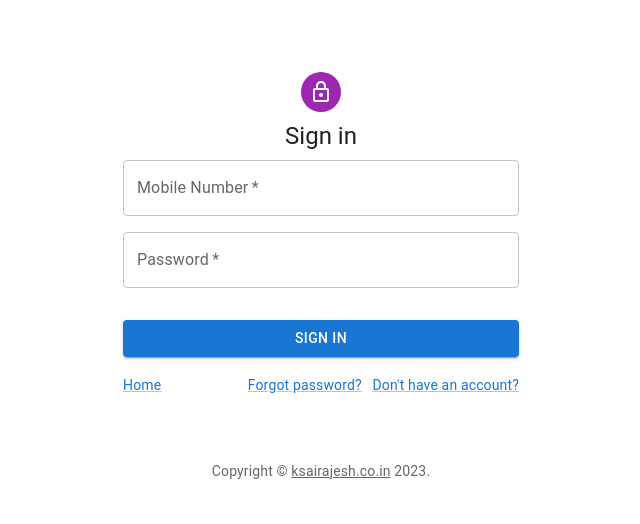
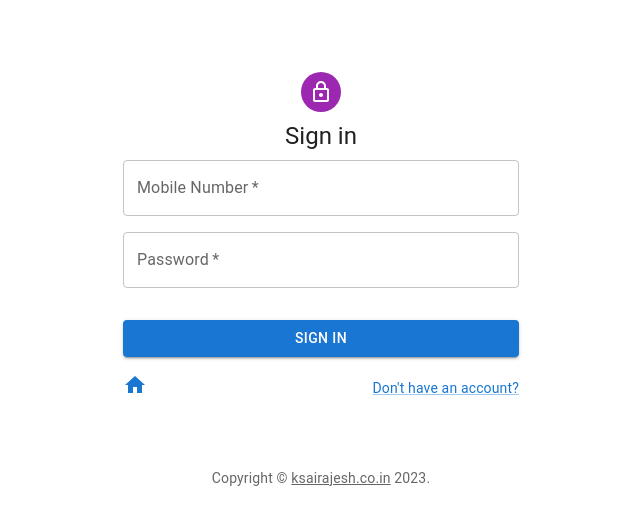
Before and after one commit to SRNAV1272/portfolio, a React (Create React App) app: page /login in a window 1280 px wide. Shown: the top 524 px of the page, without its empty margins (319-959 px from the left). Built offline with nearby package versions, Linux system fonts and the light colour scheme; the HTML template or start-up script is replaced by a standard one; a web font is replaced by a local one.

Commit message:
31_10_2023_latestUpdate_1

```diff
--- a/src/modules/Global/Experience.js
+++ b/src/modules/Global/Experience.js
@@ -10,6 +10,12 @@
 import CloudDownloadIcon from '@mui/icons-material/CloudDownload';
 
 export default function Experience() {
+
+    // let i = 0
+    // do {
+    //     console.log(i)
+    //     i++
+    // } while (i < 5)
 
     const content = [
         {
--- a/src/modules/Global/SignIn.js
+++ b/src/modules/Global/SignIn.js
@@ -1,156 +1,3 @@
-// import * as React from 'react';
-// import Avatar from '@mui/material/Avatar';
-// import Button from '@mui/material/Button';
-// import CssBaseline from '@mui/material/CssBaseline';
-// import TextField from '@mui/material/TextField';
-// import Paper from '@mui/material/Paper';
-// import Box from '@mui/material/Box';
-// import Grid from '@mui/material/Grid';
-// import LockOutlinedIcon from '@mui/icons-material/LockOutlined';
-// import Typography from '@mui/material/Typography';
-// import { createTheme, ThemeProvider } from '@mui/material/styles';
-// import { Link, useNavigate } from 'react-router-dom';
-// import { useDispatch } from 'react-redux'
-// import { PostLogin } from '../../reducers/Slices/SignIn';
-// import { Load } from '../../reducers/Slices/Loading';
-
-// function Copyright(props) {
-//   return (
-//     <Typography variant="body2" color="text.secondary" align="center" {...props}>
-//       {'Copyright © '}
-//       <Link color="inherit" target='_blank' href="https://ksairajesh.co.in">
-//         ksairajesh.co.in
-//       </Link>{' '}
-//       {new Date().getFullYear()}
-//       {'.'}
-//     </Typography>
-//   );
-// }
-
-// // TODO remove, this demo shouldn't need to reset the theme.
-
-// const defaultTheme = createTheme();
-
-// export default function SignIn() {
-//   const navigate = useNavigate()
-//   const [error, setError] = React.useState({
-//     email: false,
-//     password: false
-//   })
-//   const dispatch = useDispatch()
-
-//   const handleSubmit = (event) => {
-//     event.preventDefault();
-//     const data = new FormData(event.currentTarget);
-//     const creds = {
-//       email: data.get('email'),
-//       password: data.get('password'),
-//     }
-//     if (creds.email === '')
-//       setError((prev) => {
-//         return {
-//           ...prev,
-//           email: true
-//         }
-//       })
-//     if (creds.password === '')
-//       setError((prev) => {
-//         return {
-//           ...prev,
-//           password: true
-//         }
-//       })
-
-//     if (creds.email !== '' && creds.password !== '') {
-//       dispatch(Load(true))
-//       dispatch(PostLogin({ creds, navigate }, { dispatch }))
-//     }
-//   };
-
-//   return (
-//     <ThemeProvider theme={defaultTheme}>
-//       <Grid container component="main" sx={{ height: '100vh' }}>
-//         <CssBaseline />
-//         <Grid
-//           item
-//           xs={false}
-//           sm={4}
-//           md={7}
-//           sx={{
-//             backgroundImage: 'url(https://source.unsplash.com/random?wallpapers)',
-//             backgroundRepeat: 'no-repeat',
-//             backgroundColor: (t) =>
-//               t.palette.mode === 'light' ? t.palette.grey[50] : t.palette.grey[900],
-//             backgroundSize: 'cover',
-//             backgroundPosition: 'center',
-//           }}
-//         />
-//         <Grid item xs={12} sm={8} md={5} component={Paper} elevation={6} square>
-//           <Box
-//             sx={{
-//               my: 8,
-//               mx: 4,
-//               display: 'flex',
-//               flexDirection: 'column',
-//               alignItems: 'center',
-//             }}
-//           >
-//             <Avatar sx={{ m: 1, bgcolor: 'secondary.main' }}>
-//               <LockOutlinedIcon />
-//             </Avatar>
-//             <Typography component="h1" variant="h5">
-//               Sign in
-//             </Typography>
-//             <Box component="form" noValidate onSubmit={handleSubmit} sx={{ mt: 1 }}>
-//               <TextField
-//                 margin="normal"
-//                 required
-//                 fullWidth
-//                 error={error.email}
-//                 id="email"
-//                 label="User Name"
-//                 name="email"
-//                 autoComplete="email"
-//                 autoFocus
-//               />
-//               <TextField
-//                 margin="normal"
-//                 required
-//                 error={error.password}
-//                 fullWidth
-//                 name="password"
-//                 label="Password"
-//                 type="password"
-//                 id="password"
-//                 autoComplete="current-password"
-//               />
-//               <Button
-//                 type="submit"
-//                 fullWidth
-//                 variant="outlined"
-//                 sx={{ mt: 3, mb: 2, borderRadius: '50px' }}
-//               >
-//                 Sign In
-//               </Button>
-//               <Button
-//                 variant='outlined'
-//                 fullWidth
-//                 sx={{ alignSelf: 'end', borderRadius: '50px', mb: 2 }}
-//                 onClick={() => navigate('/signup')}>Sign Up</Button>
-//               <Button
-//                 variant='outlined'
-//                 fullWidth
-//                 sx={{ alignSelf: 'end', borderRadius: '50px' }}
-//                 onClick={() => navigate('/')}>Home</Button>
-//               <Copyright sx={{ mt: 5 }} />
-//             </Box>
-//           </Box>
-//         </Grid>
-//       </Grid>
-//     </ThemeProvider>
-//   );
-// }
-
 import * as React from 'react';
 import Avatar from '@mui/material/Avatar';
 import Button from '@mui/material/Button';
@@ -167,19 +14,8 @@
 import { useNavigate } from 'react-router-dom';
 import { PostLogin } from '../../reducers/Slices/SignIn';
 import { Load } from '../../reducers/Slices/Loading';
+import HomeIcon from '@mui/icons-material/Home';
 
-// function Copyright(props) {
-//   return (
-//     <Typography variant="body2" color="text.secondary" align="center" {...props}>
-//       {'Copyright © '}
-//       <Link color="inherit" href="https://mui.com/">
-//         Your Website
-//       </Link>{' '}
-//       {new Date().getFullYear()}
-//       {'.'}
-//     </Typography>
-//   );
-// }
 
 function Copyright(props) {
   return (
@@ -301,15 +137,14 @@
             >
               Sign In
             </Button>
-            <Grid container>
+            <Grid
+              container
+              display={'flex'}
+              alignItems={'center'}
+            >
               <Grid item xs>
                 <Link href="/" variant="body2">
-                  Home
-                </Link>
-              </Grid>
-              <Grid item xs>
-                <Link href="#" variant="body2">
-                  Forgot password?
+                  <HomeIcon />
                 </Link>
               </Grid>
               <Grid item>
--- a/src/modules/Global/SignUp.js
+++ b/src/modules/Global/SignUp.js
@@ -14,6 +14,7 @@
 import { useDispatch } from 'react-redux';
 import { PostSignUp } from '../../reducers/Slices/SignIn';
 import { Load } from '../../reducers/Slices/Loading';
+import HomeIcon from '@mui/icons-material/Home';
 import { Notify } from '../../reducers/Slices/Notification';
 
 function Copyright(props) {
@@ -169,10 +170,15 @@
             >
               Sign Up
             </Button>
-            <Grid container justifyContent="flex-end">
+            <Grid
+              container
+              display={'flex'}
+              alignItems={'center'}
+              justifyContent="space-between"
+            >
               <Grid item xs>
                 <Link href="/" variant="body2">
-                  Home
+                  <HomeIcon />
                 </Link>
               </Grid>
               <Grid item>
```
